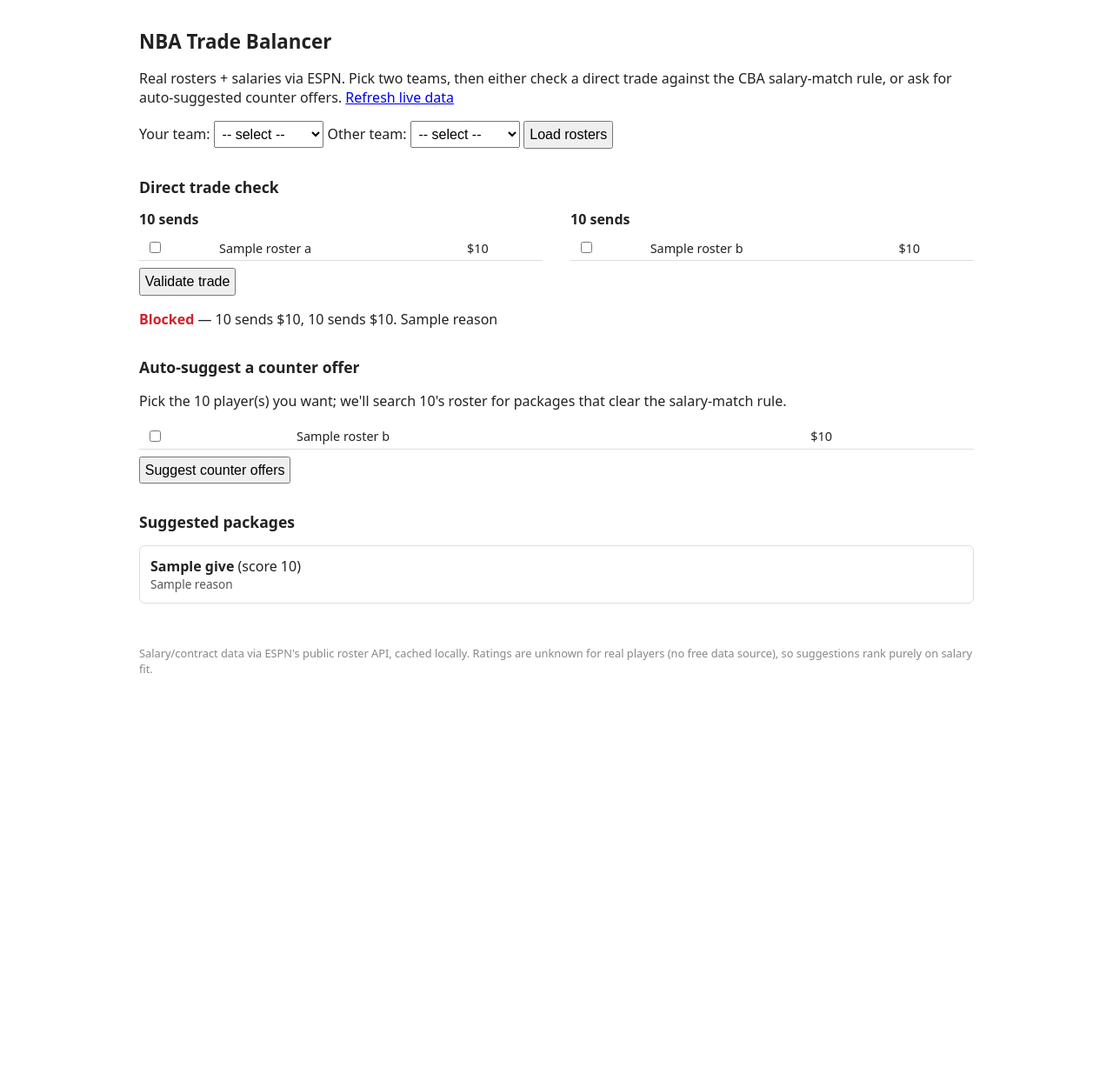
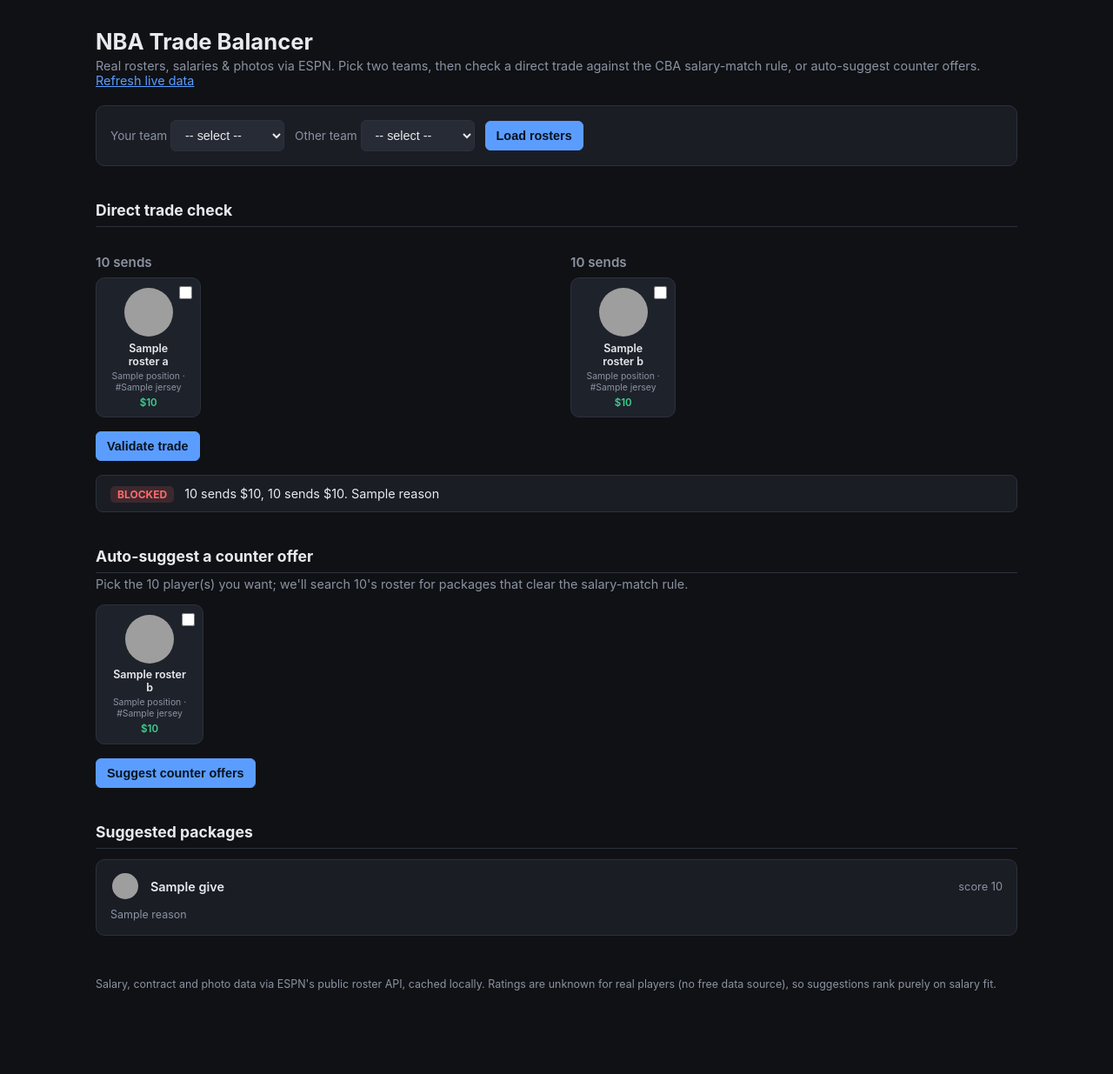
Before and after one commit to FizzyKing14/China-Hawks, a Flask app: template web/templates/index.html in a window 1280 px wide. Shown: the whole page at 87% size. Before the commit the page ends 774 px from the top, so only its background shows below. Run offline with Flask 3, Linux system fonts and the light colour scheme; the template is opened without the code that fills it: most values are stand-ins (such as "Sample title", 1, 10 or a date in 2020); grey boxes are pictures that could not be loaded.

Commit message:
Redesign trade balancer UI as photo cards, fetch ESPN headshots
Player rosters and suggested packages now render as a dark-themed card grid
with each player's ESPN headshot, position, jersey number, and salary,
instead of plain HTML tables. Player gained headshot/position/jersey fields,
populated from ESPN's roster API in nba_data.py. Avatars are CSS
background-images (not <img>) so a missing/failed photo degrades to a
placeholder circle instead of shifting the card layout.

Co-Authored-By: Claude Sonnet 5 <noreply@anthropic.com>
Claude-Session: https://claude.ai/code/session_01FYwszYXWXbpJ31bLDhSuJJ

```diff
--- a/src/nba_trade.py
+++ b/src/nba_trade.py
@@ -24,6 +24,9 @@ class Player:
     rating: int = 75          # overall rating, 0-99
     age: int = 25
     years_left: int = 1
+    headshot: str = ""        # image URL, empty when unknown
+    position: str = ""
+    jersey: str = ""
 
 
 @dataclass
--- a/web/templates/index.html
+++ b/web/templates/index.html
@@ -4,29 +4,109 @@
   <meta charset="utf-8">
   <title>NBA Trade Balancer</title>
   <style>
-    body { font-family: system-ui, sans-serif; max-width: 960px; margin: 2rem auto; padding: 0 1rem; color: #222; }
-    h1 { font-size: 1.4rem; }
-    h2 { font-size: 1.1rem; margin-top: 2rem; }
-    table { border-collapse: collapse; width: 100%; margin: 0.5rem 0; }
-    th, td { text-align: left; padding: 0.25rem 0.5rem; border-bottom: 1px solid #ddd; font-size: 0.9rem; }
-    .roster-cols { display: flex; gap: 2rem; }
-    .roster-cols > div { flex: 1; }
-    select, button { font-size: 1rem; padding: 0.3rem; }
-    .ok { color: #1a7f37; font-weight: bold; }
-    .no { color: #cf222e; font-weight: bold; }
-    .offer { border: 1px solid #ddd; border-radius: 6px; padding: 0.75rem; margin: 0.5rem 0; }
-    .reasons { font-size: 0.85rem; color: #555; }
-    footer { margin-top: 3rem; font-size: 0.8rem; color: #888; }
+    :root {
+      --bg: #0f1115;
+      --panel: #1a1d24;
+      --card: #1e222b;
+      --border: #2c313c;
+      --border-hover: #4a5568;
+      --accent: #5b9dff;
+      --accent-soft: rgba(91, 157, 255, 0.15);
+      --text: #e8eaed;
+      --muted: #8b93a1;
+      --ok: #3ecf8e;
+      --no: #ff6b6b;
+    }
+    * { box-sizing: border-box; }
+    body {
+      font-family: -apple-system, BlinkMacSystemFont, "Segoe UI", Roboto, sans-serif;
+      max-width: 1100px;
+      margin: 2rem auto;
+      padding: 0 1.25rem 4rem;
+      background: var(--bg);
+      color: var(--text);
+    }
+    a { color: var(--accent); }
+    h1 { font-size: 1.6rem; margin-bottom: 0.25rem; }
+    h2 { font-size: 1.1rem; margin: 2.5rem 0 0.25rem; border-bottom: 1px solid var(--border); padding-bottom: 0.5rem; }
+    .subtitle { color: var(--muted); font-size: 0.9rem; margin-top: 0; }
+
+    .team-picker {
+      display: flex; align-items: center; gap: 0.75rem; flex-wrap: wrap;
+      background: var(--panel); border: 1px solid var(--border); border-radius: 10px;
+      padding: 1rem; margin-top: 1.25rem;
+    }
+    .team-picker label { font-size: 0.85rem; color: var(--muted); }
+    select, button {
+      font-size: 0.9rem; padding: 0.5rem 0.75rem; border-radius: 6px;
+      border: 1px solid var(--border); background: #262b35; color: var(--text);
+    }
+    button { cursor: pointer; background: var(--accent); border-color: var(--accent); color: #06131f; font-weight: 600; }
+    button:hover { filter: brightness(1.08); }
+
+    .roster-cols { display: grid; grid-template-columns: 1fr 1fr; gap: 2rem; margin-top: 1rem; }
+    .roster-cols h3 { font-size: 0.95rem; margin-bottom: 0.5rem; color: var(--muted); font-weight: 600; }
+
+    .roster-grid { display: grid; grid-template-columns: repeat(auto-fill, minmax(120px, 1fr)); gap: 0.6rem; }
+
+    .card {
+      position: relative;
+      display: flex; flex-direction: column; align-items: center; text-align: center;
+      background: var(--card); border: 1px solid var(--border); border-radius: 10px;
+      padding: 0.7rem 0.4rem 0.6rem; cursor: pointer;
+      transition: border-color .15s, background .15s;
+    }
+    .card:hover { border-color: var(--border-hover); }
+    .card:has(input:checked) { border-color: var(--accent); background: var(--accent-soft); }
+    .card input { position: absolute; top: 6px; right: 6px; width: 15px; height: 15px; accent-color: var(--accent); }
+    .card .avatar {
+      width: 56px; height: 56px; border-radius: 50%;
+      background: #2a2f3a center / cover no-repeat; margin-bottom: 0.4rem; flex-shrink: 0;
+    }
+    .card .name { font-size: 0.78rem; font-weight: 600; line-height: 1.2; padding: 0 12px; }
+    .card .meta { font-size: 0.65rem; color: var(--muted); margin-top: 2px; }
+    .card .salary { font-size: 0.72rem; color: var(--ok); margin-top: 4px; font-weight: 600; }
+
+    .actions { margin-top: 1rem; }
+
+    .result-banner {
+      margin-top: 1rem; padding: 0.75rem 1rem; border-radius: 8px; font-size: 0.9rem;
+      border: 1px solid var(--border); background: var(--panel);
+    }
+    .result-banner .tag { font-weight: 700; padding: 2px 8px; border-radius: 5px; margin-right: 0.5rem; font-size: 0.75rem; }
+    .tag.ok { background: rgba(62, 207, 142, 0.15); color: var(--ok); }
+    .tag.no { background: rgba(255, 107, 107, 0.15); color: var(--no); }
+    .error-banner { color: var(--no); margin-top: 0.75rem; font-size: 0.9rem; }
+
+    .offer-grid { display: flex; flex-direction: column; gap: 0.6rem; margin-top: 0.75rem; }
+    .offer {
+      border: 1px solid var(--border); border-radius: 10px; padding: 0.85rem 1rem; background: var(--panel);
+    }
+    .offer-header { display: flex; align-items: center; gap: 0.75rem; margin-bottom: 0.4rem; }
+    .offer-header .faces { display: flex; }
+    .offer-header .faces .avatar {
+      width: 34px; height: 34px; border-radius: 50%; background-color: #2a2f3a;
+      background-position: center; background-size: cover; background-repeat: no-repeat;
+      border: 2px solid var(--panel); margin-left: -10px;
+    }
+    .offer-header .faces .avatar:first-child { margin-left: 0; }
+    .offer-header .names { font-weight: 600; font-size: 0.9rem; }
+    .offer-header .score { margin-left: auto; font-size: 0.8rem; color: var(--muted); }
+    .offer .reasons { font-size: 0.78rem; color: var(--muted); line-height: 1.5; }
+
+    footer { margin-top: 3rem; font-size: 0.78rem; color: var(--muted); }
   </style>
 </head>
 <body>
   <h1>NBA Trade Balancer</h1>
-  <p>Real rosters + salaries via ESPN. Pick two teams, then either check a direct
-     trade against the CBA salary-match rule, or ask for auto-suggested counter offers.
-     <a href="{{ url_for('refresh', team_a=team_a, team_b=team_b) }}">Refresh live data</a></p>
+  <p class="subtitle">
+    Real rosters, salaries &amp; photos via ESPN. Pick two teams, then check a
+    direct trade against the CBA salary-match rule, or auto-suggest counter offers.
+    <a href="{{ url_for('refresh', team_a=team_a, team_b=team_b) }}">Refresh live data</a>
+  </p>
 
-  <form method="get" action="{{ url_for('index') }}">
-    <label>Your team:
+  <form method="get" action="{{ url_for('index') }}" class="team-picker">
+    <label>Your team
       <select name="team_a">
         <option value="">-- select --</option>
         {% for t in teams %}
@@ -34,7 +114,7 @@
         {% endfor %}
       </select>
     </label>
-    <label>Other team:
+    <label>Other team
       <select name="team_b">
         <option value="">-- select --</option>
         {% for t in teams %}
@@ -46,8 +126,18 @@
   </form>
 
   {% if error %}
-    <p class="no">{{ error }}</p>
+    <p class="error-banner">{{ error }}</p>
   {% endif %}
+
+  {% macro player_card(p, field) %}
+    <label class="card">
+      <input type="checkbox" name="{{ field }}" value="{{ p.name }}">
+      <div class="avatar" {% if p.headshot %}style="background-image: url('{{ p.headshot }}')"{% endif %}></div>
+      <div class="name">{{ p.name }}</div>
+      <div class="meta">{{ p.position }}{% if p.jersey %} · #{{ p.jersey }}{% endif %}</div>
+      <div class="salary">${{ "{:,.0f}".format(p.salary) }}</div>
+    </label>
+  {% endmacro %}
 
   {% if team_a and team_b %}
     <h2>Direct trade check</h2>
@@ -56,77 +146,68 @@
       <input type="hidden" name="team_b" value="{{ team_b }}">
       <div class="roster-cols">
         <div>
-          <strong>{{ team_a }} sends</strong>
-          <table>
-            {% for p in roster_a %}
-              <tr>
-                <td><input type="checkbox" name="give" value="{{ p.name }}"></td>
-                <td>{{ p.name }}</td>
-                <td>${{ "{:,.0f}".format(p.salary) }}</td>
-              </tr>
-            {% endfor %}
-          </table>
+          <h3>{{ team_a }} sends</h3>
+          <div class="roster-grid">
+            {% for p in roster_a %}{{ player_card(p, "give") }}{% endfor %}
+          </div>
         </div>
         <div>
-          <strong>{{ team_b }} sends</strong>
-          <table>
-            {% for p in roster_b %}
-              <tr>
-                <td><input type="checkbox" name="get" value="{{ p.name }}"></td>
-                <td>{{ p.name }}</td>
-                <td>${{ "{:,.0f}".format(p.salary) }}</td>
-              </tr>
-            {% endfor %}
-          </table>
+          <h3>{{ team_b }} sends</h3>
+          <div class="roster-grid">
+        {% for p in roster_b %}{{ player_card(p, "get") }}{% endfor %}
+          </div>
         </div>
       </div>
-      <button type="submit">Validate trade</button>
+      <div class="actions"><button type="submit">Validate trade</button></div>
     </form>
 
     {% if validation %}
-      <p>
+      <div class="result-banner">
         {% if validation.approved %}
-          <span class="ok">Legal trade</span>
+          <span class="tag ok">LEGAL</span>
         {% else %}
-          <span class="no">Blocked</span>
+          <span class="tag no">BLOCKED</span>
         {% endif %}
-        &mdash; {{ team_a }} sends ${{ "{:,.0f}".format(validation.side_a_salary) }},
+        {{ team_a }} sends ${{ "{:,.0f}".format(validation.side_a_salary) }},
         {{ team_b }} sends ${{ "{:,.0f}".format(validation.side_b_salary) }}.
         {{ validation.reason }}
-      </p>
+      </div>
     {% endif %}
 
     <h2>Auto-suggest a counter offer</h2>
-    <p>Pick the {{ team_b }} player(s) you want; we'll search {{ team_a }}'s roster for packages that clear the salary-match rule.</p>
+    <p class="subtitle">Pick the {{ team_b }} player(s) you want; we'll search {{ team_a }}'s roster for packages that clear the salary-match rule.</p>
     <form method="post" action="{{ url_for('suggest') }}">
       <input type="hidden" name="team_a" value="{{ team_a }}">
       <input type="hidden" name="team_b" value="{{ team_b }}">
-      <table>
-        {% for p in roster_b %}
-          <tr>
-            <td><input type="checkbox" name="want" value="{{ p.name }}"></td>
-            <td>{{ p.name }}</td>
-            <td>${{ "{:,.0f}".format(p.salary) }}</td>
-          </tr>
-        {% endfor %}
-      </table>
-      <button type="submit">Suggest counter offers</button>
+      <div class="roster-grid">
+        {% for p in roster_b %}{{ player_card(p, "want") }}{% endfor %}
+      </div>
+      <div class="actions"><button type="submit">Suggest counter offers</button></div>
     </form>
 
     {% if offers %}
       <h2>Suggested packages</h2>
-      {% for o in offers %}
-        <div class="offer">
-          <strong>{{ o.give | map(attribute="name") | join(", ") }}</strong>
-          <span> (score {{ o.score }})</span>
-          <div class="reasons">{% for r in o.reasons %}{{ r }}<br>{% endfor %}</div>
-        </div>
-      {% endfor %}
+      <div class="offer-grid">
+        {% for o in offers %}
+          <div class="offer">
+            <div class="offer-header">
+              <div class="faces">
+                {% for p in o.give %}
+                  <div class="avatar" {% if p.headshot %}style="background-image: url('{{ p.headshot }}')"{% endif %}></div>
+                {% endfor %}
+              </div>
+              <div class="names">{{ o.give | map(attribute="name") | join(", ") }}</div>
+              <div class="score">score {{ o.score }}</div>
+            </div>
+            <div class="reasons">{% for r in o.reasons %}{{ r }}<br>{% endfor %}</div>
+          </div>
+        {% endfor %}
+      </div>
     {% elif offers is not none %}
-      <p>No combination from {{ team_a }}'s roster clears the salary-match rule.</p>
+      <p class="subtitle">No combination from {{ team_a }}'s roster clears the salary-match rule.</p>
     {% endif %}
   {% endif %}
 
-  <footer>Salary/contract data via ESPN's public roster API, cached locally. Ratings are unknown for real players (no free data source), so suggestions rank purely on salary fit.</footer>
+  <footer>Salary, contract and photo data via ESPN's public roster API, cached locally. Ratings are unknown for real players (no free data source), so suggestions rank purely on salary fit.</footer>
 </body>
 </html>
```
Also changed, not shown: src/nba_data.py (+12 -1 lines).
